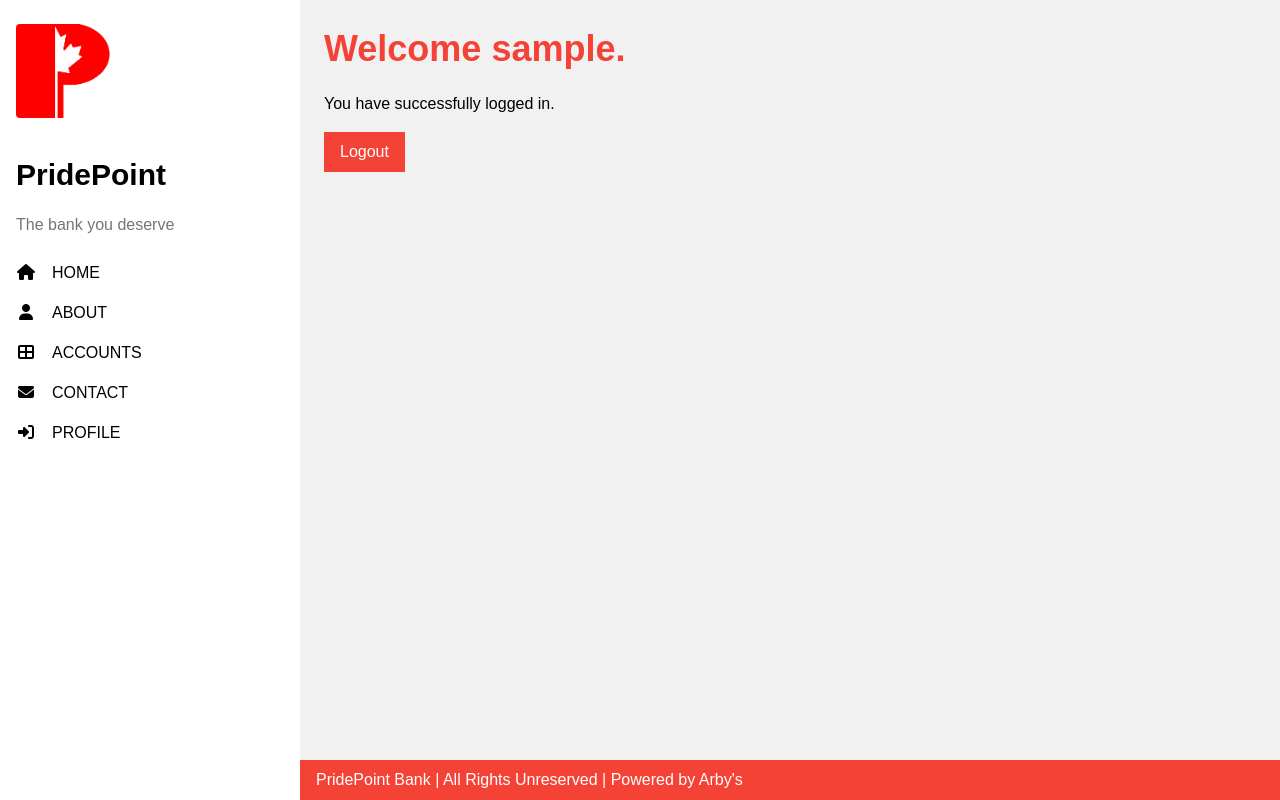
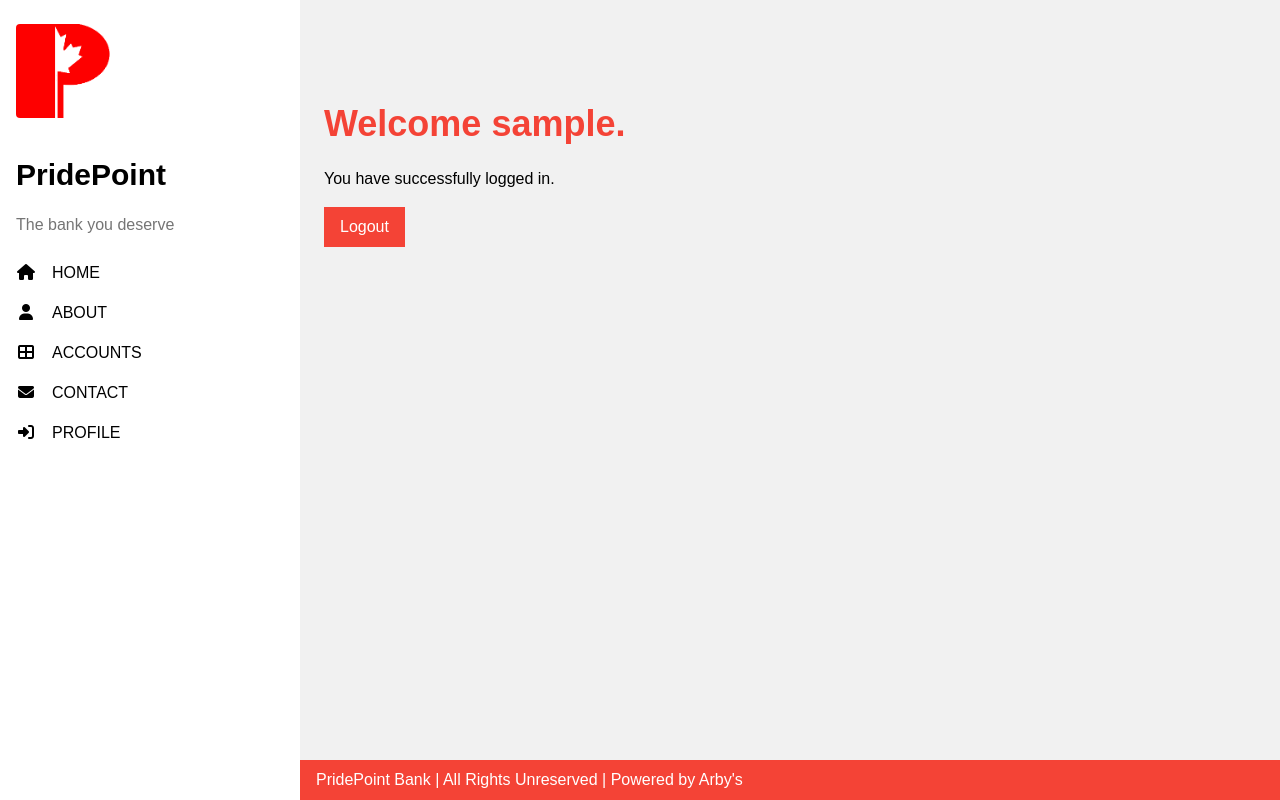
Before and after one commit to dilawar07/ppb, a PHP site: page /login_success.php in a window 1280 px wide. Run offline with PHP 8.4, Linux system fonts and the light colour scheme; the visitor is signed in with stand-in values (Sample User, id 1); a stand-in replaces the project's code that opens the database connection; some libraries are stand-ins or nearby versions.

Commit message:
adds margin top

```diff
--- a/login_success.php
+++ b/login_success.php
@@ -11,7 +11,7 @@ if(!isset($_SESSION['username'])){
 }
 ?>
 
-<div class="w3-container w3-padding-large" style="margin-bottom:32px" id="about">
+<div class="w3-container w3-padding-large" style="margin-top:75px;">
   <h1 class="w3-xxlarge w3-text-red"><b>Welcome <?php echo $_SESSION['username'] ?>.</b></h1>
   <p>You have successfully logged in.</p>
   <form action="logout.php">
```
